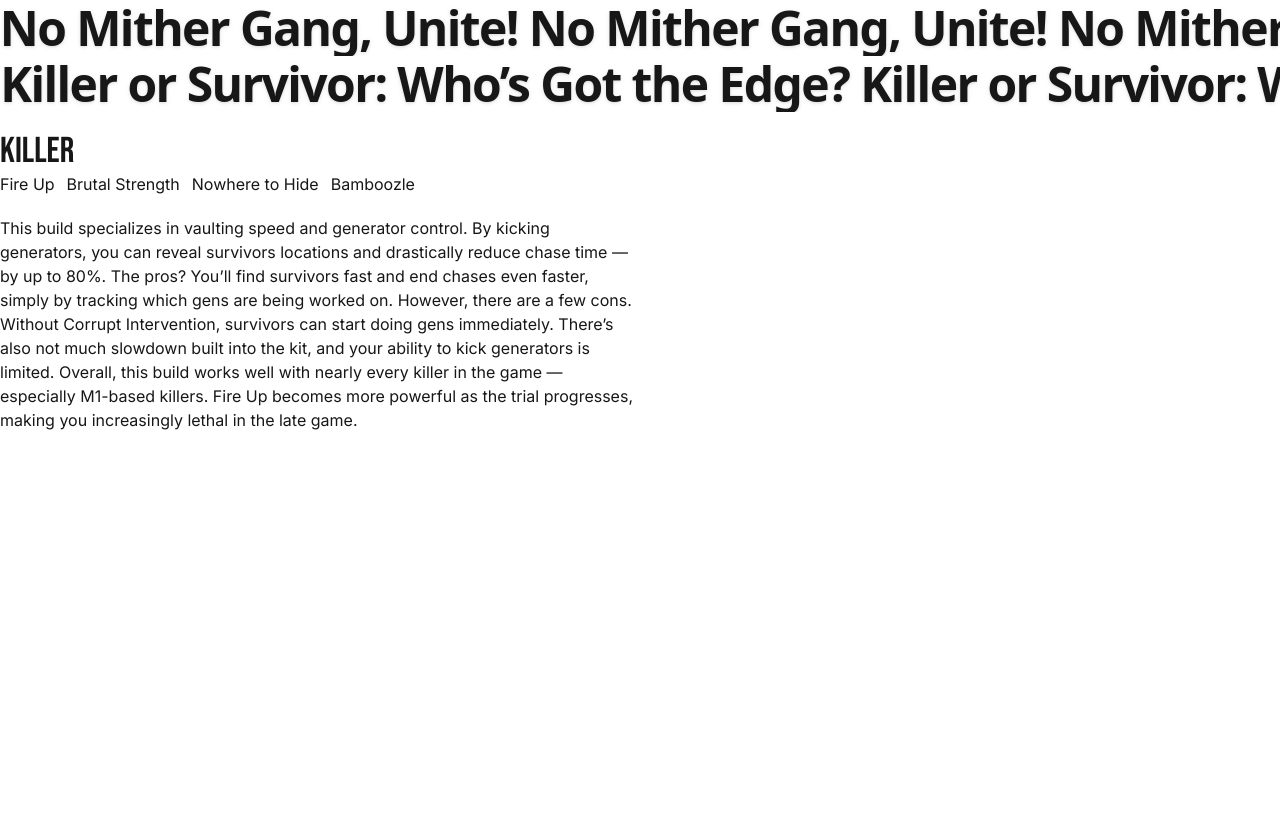
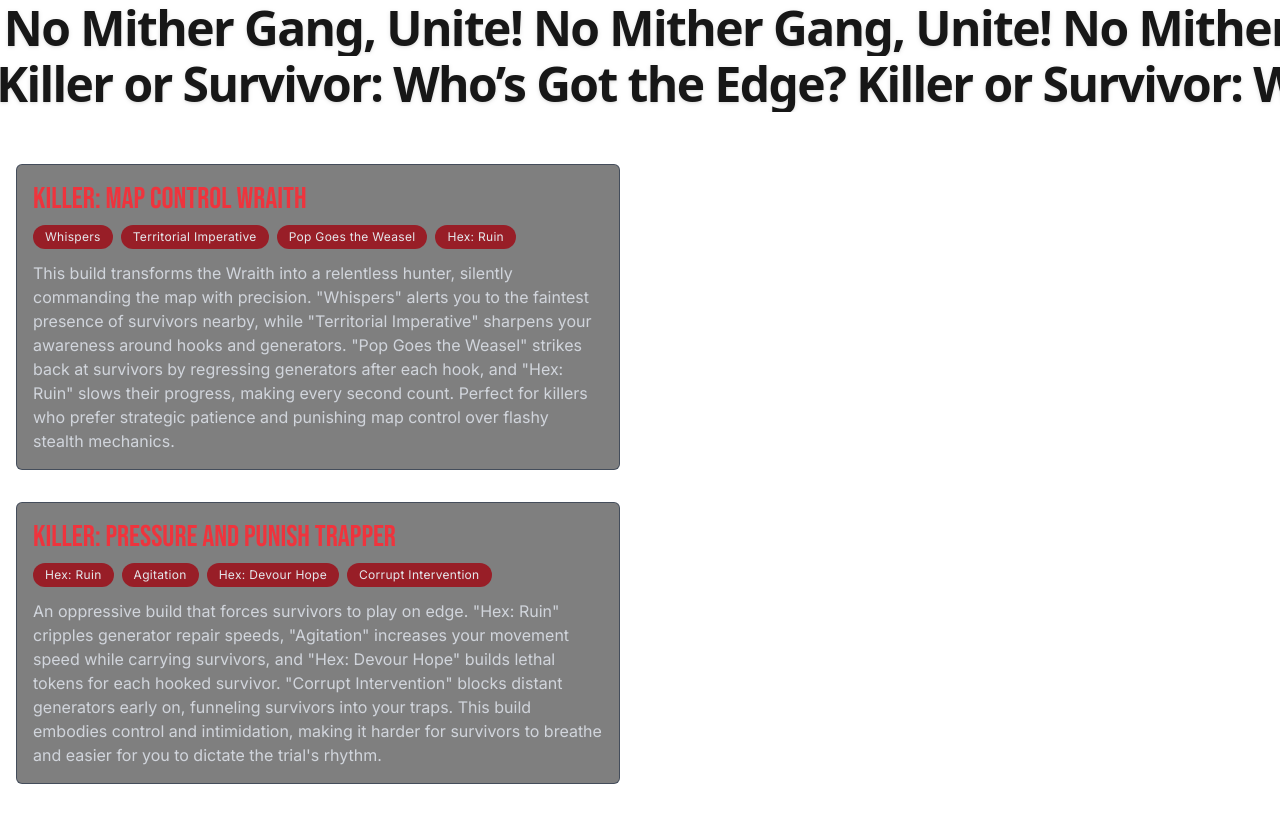
Before and after one commit to FredH2O/offthehook, a Next.js app: page / in a window 1280 px wide. Shown: the part 820-1636 px from the top of the page. Before the commit the page ends 1252 px from the top, so only its background shows below. Built offline with nearby package versions, Linux system fonts and the light colour scheme.

Commit message:
feat: killer builds x data now connected to each other still figuring out filter

```diff
--- a/components/build-of-the-week/BuildOfTheWeek.tsx
+++ b/components/build-of-the-week/BuildOfTheWeek.tsx
@@ -1,65 +1,44 @@
+import { killerBuilds } from "@/data/killerBuilds";
+
 const BuildOfTheWeek = () => {
   return (
-    <section className="grid grid-cols-2 container m-auto space-x-50">
+    <section className="grid grid-cols-2 container mx-auto gap-x-10 px-4 py-8">
       {/* killer */}
 
-      <div className="space-y-5">
+      <div className="space-y-8">
+        {killerBuilds
+          .filter((element, index) => [2, 3].includes(index))
+          .map((build, index) => (
+            <div
+              key={index}
+              className="p-4 border border-gray-700/80 rounded-md bg-black/50 backdrop-blur-sm"
+            >
               <div>
-          <h3 className="text-4xl">Killer</h3>
-          <ul className="flex space-x-3">
-            <li>Fire Up</li>
-            <li>Brutal Strength</li>
-            <li>Nowhere to Hide</li>
-            <li>Bamboozle</li>
+                <h3 className="text-3xl text-red-500/90">
+                  Killer: {build.name}
+                </h3>
+                <ul className="flex flex-wrap gap-2 text-sm text-gray-200 mt-2">
+                  {build.perks.map((perks) => (
+                    <li
+                      className="bg-red-800/80 px-3 py-1 rounded-full text-xs tracking-wide"
+                      key={perks}
+                    >
+                      {perks}
+                    </li>
+                  ))}
                 </ul>
               </div>
 
-        {/* description */}
               <div>
-          <p>
-            This build specializes in vaulting speed and generator control. By
-            kicking generators, you can reveal survivors locations and
-            drastically reduce chase time — by up to 80%. The pros? You’ll find
-            survivors fast and end chases even faster, simply by tracking which
-            gens are being worked on. However, there are a few cons. Without
-            Corrupt Intervention, survivors can start doing gens immediately.
-            There’s also not much slowdown built into the kit, and your ability
-            to kick generators is limited. Overall, this build works well with
-            nearly every killer in the game — especially M1-based killers. Fire
-            Up becomes more powerful as the trial progresses, making you
-            increasingly lethal in the late game.
+                <p className="mt-3 text-gray-300 text-md">
+                  {build.description}
                 </p>
               </div>
             </div>
+          ))}
+      </div>
+
       {/* survivor */}
-
-      {/* <div>
-        <div>
-          <h3>Survivor</h3>
-          <ul>
-            <li>Finesse</li>
-            <li>Kindred</li>
-            <li>Resilience</li>
-            <li>Lithe</li>
-          </ul>
-        </div>
-        <div>
-          <p>
-            This build specializes in chase efficiency, squeezing out every
-            precious second to buy your teammates time to complete generators.
-            Lithe gives you a burst of speed after a vault, Resilience boosts
-            your vault speed when youre injured, and Finesse helps you secure
-            those lightning-fast vaults early on. Pros: If you’re confident with
-            loops and timing your vaults, this build can be absolutely lethal —
-            even while injured. Cons: Finesse doesn’t activate when youre
-            injured, and Resilience only works when youre not at full health —
-            so there’s a bit of trade-off depending on your state. Overall, this
-            build offers solid versatility for almost every situation. Kindred
-            provides essential aura reading — unless youre up against a stealth
-            killer, in which case... well, may the Entity have mercy.
-          </p>
-        </div>
-      </div> */}
     </section>
   );
 };
--- a/data/killerBuilds.ts
+++ b/data/killerBuilds.ts
@@ -1,8 +1,38 @@
 export const killerBuilds = [
   {
-    name: "Kick and Vault Speed Build",
+    name: "Kick and Vault Speed Build (ALL)",
     perks: ["Fire Up", "Brutal Strength", "Nowhere to Hide", "Bamboozle"],
     description:
       "This build specializes in vaulting speed and generator control. By kicking generators, you can reveal survivors locations and drastically reduce chase time — by up to 80%. The pros? You’ll find survivors fast and end chases even faster, simply by tracking which gens are being worked on. However, there are a few cons. Without Corrupt Intervention, survivors can start doing gens immediately. There’s also not much slowdown built into the kit, and your ability to kick generators is limited. Overall, this build works well with nearly every killer in the game — especially M1-based killers. Fire Up becomes more powerful as the trial progresses, making you increasingly lethal in the late game.",
   },
+  {
+    name: "Vault-Speed Myers",
+    perks: ["Bamboozle", "Enduring", "Spirit Fury", "Fire Up"],
+    description: `Designed for aggressive M1 chases, this build focuses on maintaining relentless pressure by vaulting quickly and efficiently. With "Bamboozle" to slow down survivors’ escape routes, "Enduring" to reduce stun durations, and "Spirit Fury" to punish generators when stunned, you keep the chase momentum alive. "Fire Up" enhances your lethality as generators fall, making you deadlier the longer the trial goes on. Ideal for killers who want to control the map with speed, precision, and tactical aggression.`,
+  },
+  {
+    name: "Map Control Wraith",
+    perks: [
+      "Whispers",
+      "Territorial Imperative",
+      "Pop Goes the Weasel",
+      "Hex: Ruin",
+    ],
+    description: `This build transforms the Wraith into a relentless hunter, silently commanding the map with precision. "Whispers" alerts you to the faintest presence of survivors nearby, while "Territorial Imperative" sharpens your awareness around hooks and generators. "Pop Goes the Weasel" strikes back at survivors by regressing generators after each hook, and "Hex: Ruin" slows their progress, making every second count. Perfect for killers who prefer strategic patience and punishing map control over flashy stealth mechanics.`,
+  },
+  {
+    name: "Pressure and Punish Trapper",
+    perks: [
+      "Hex: Ruin",
+      "Agitation",
+      "Hex: Devour Hope",
+      "Corrupt Intervention",
+    ],
+    description: `An oppressive build that forces survivors to play on edge. "Hex: Ruin" cripples generator repair speeds, "Agitation" increases your movement speed while carrying survivors, and "Hex: Devour Hope" builds lethal tokens for each hooked survivor. "Corrupt Intervention" blocks distant generators early on, funneling survivors into your traps. This build embodies control and intimidation, making it harder for survivors to breathe and easier for you to dictate the trial's rhythm.`,
+  },
+  {
+    name: "Slasher Frenzy Hillbilly",
+    perks: ["Enduring", "Spirit Fury", "Lightborn", "Barbecue & Chili"],
+    description: `This build combines brutal chase potential with high map pressure. "Enduring" lessens the impact of pallet stuns, "Spirit Fury" punishes survivors who stun you, and "Lightborn" protects you from blindness effects. "Barbecue & Chili" grants global aura reading after hooking survivors, fueling your hunt. For killers who thrive on punishing mistakes and maintaining relentless aggression, this build turns every chase into a deadly sprint.`,
+  },
 ];
```
Lines whose indentation alone changed are shown as unchanged.
